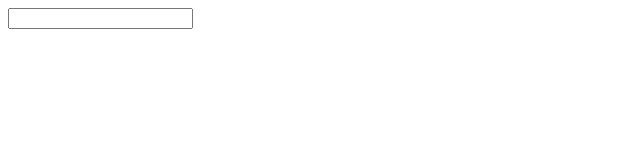
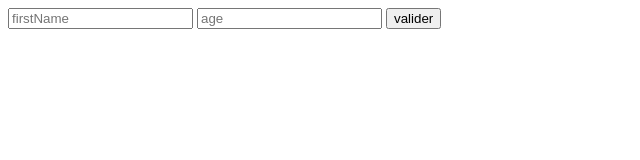
Before and after one commit to ClementCodes/exercice_typescript, a plain HTML site: page index.html in a window 1280 px wide. Shown: the whole page, without its empty margins (0-640 px from the left). Drawn offline with Linux system fonts and the light colour scheme.

Commit message:
reprise et button valider

```diff
--- a/index.html
+++ b/index.html
@@ -9,8 +9,10 @@
     <title>Document</title>
   </head>
   <body>
-    <form action="">
-      <input type="text" />
+    <form id="signUpForm" action="">
+      <input id="firstName" type="text" placeholder="firstName" />
+      <input id="age" type="text" placeholder="age" />
+      <button>valider</button>
     </form>
   </body>
 </html>
```
